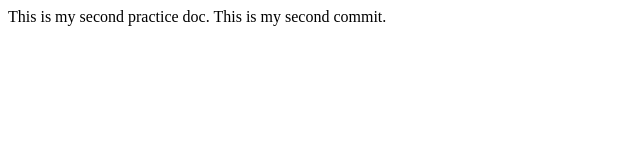
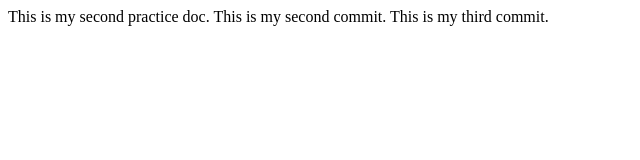
Before and after one commit to AshCarrigan/github_practicehw2, a plain HTML site: page index.html in a window 1280 px wide. Shown: the whole page, without its empty margins (0-640 px from the left). Drawn offline with Linux system fonts and the light colour scheme.

Commit message:
This is my third commit.

```diff
--- a/index.html
+++ b/index.html
@@ -6,5 +6,6 @@
   </head>
   <body>
   This is my second practice doc. This is my second commit.
+  This is my third commit.
   </body>
 </html>
```
